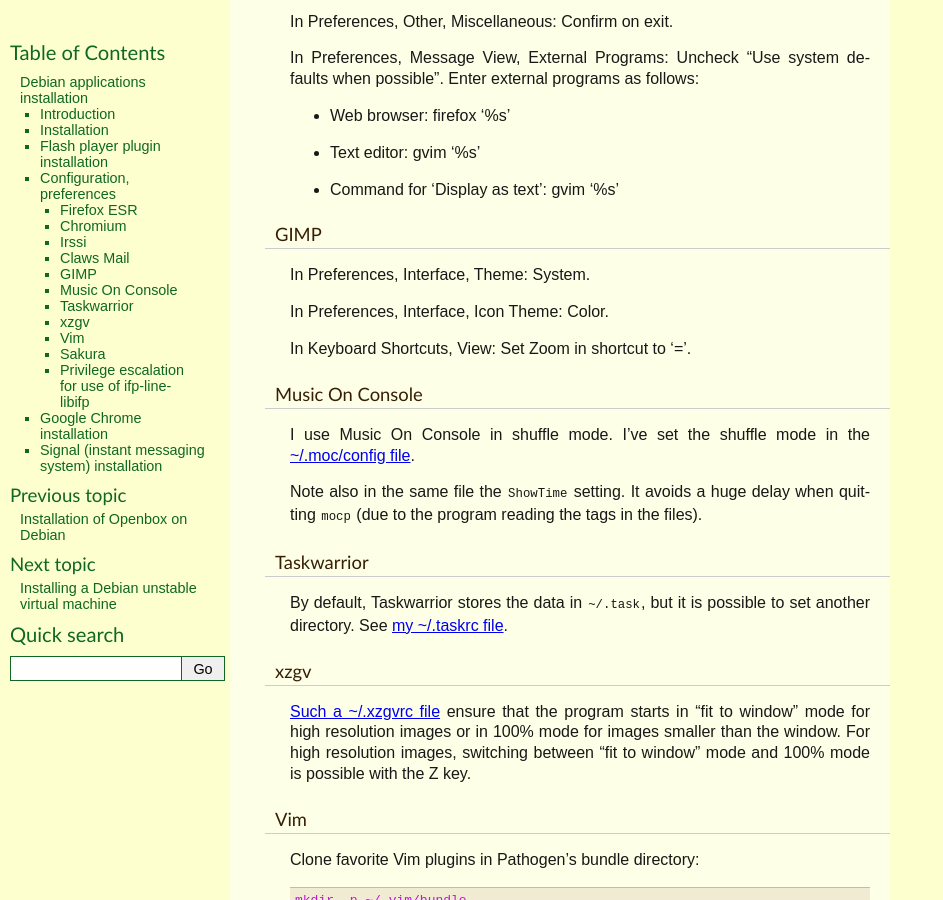
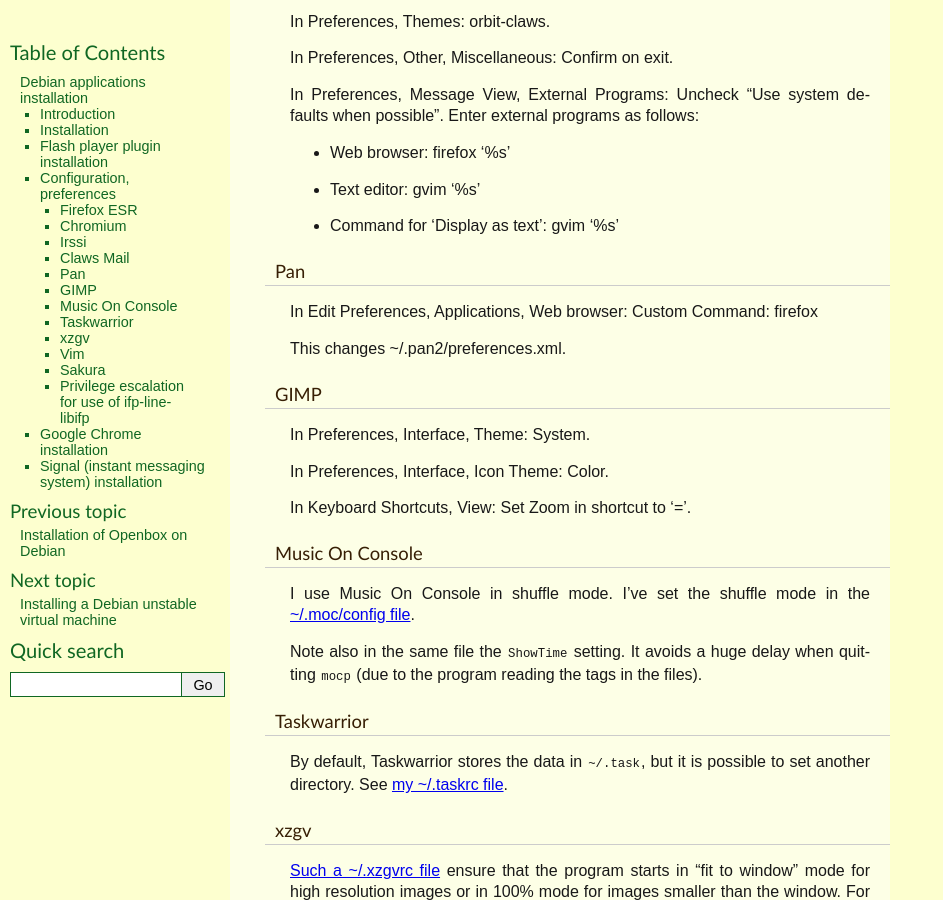
Before and after one commit to thierr26/thierr26_personal_notes_sphinx_sources, a Sphinx documentation site: the page built from source/debian_apps_install.rst, in a window 1280 px wide and 900 px high, scrolled down 5617 px. Shown: the whole window, without its empty margins (0-943 px from the left). Built offline with Sphinx 7.4.7, drawn with Linux system fonts in a browser that asks for light colours.

Commit message:
Add Pan configuration

```diff
--- a/source/debian_apps_install.rst
+++ b/source/debian_apps_install.rst
@@ -290,6 +290,18 @@
 * Command for 'Display as text': gvim '%s'
 
 
+Pan
+~~~
+
+.. index::
+  pair: Pan; custom browser
+  single: ~/.pan2/preferences.xml
+
+In Edit Preferences, Applications, Web browser: Custom Command: firefox
+
+This changes ~/.pan2/preferences.xml.
+
+
 GIMP
 ~~~~
 
```
